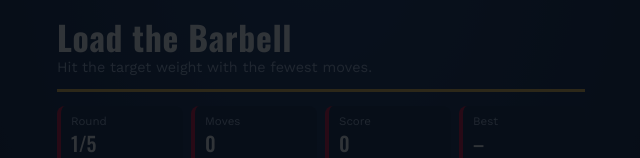
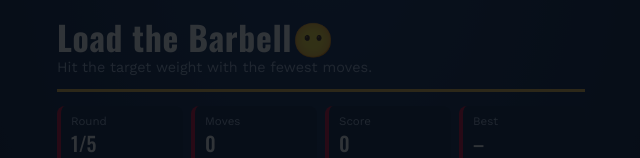
Before and after one commit to ManarALHamad/Barbell2, a plain HTML site: page index.html in a window 1280 px wide. Shown: the top 158 px of the page, without its empty margins (319-959 px from the left). Drawn offline with nearby package versions, Linux system fonts and the light colour scheme.

Commit message:
update header title to include emoji for "Load the Barbell"

```diff
--- a/index.html
+++ b/index.html
@@ -14,7 +14,7 @@
     <header class="masthead">
       <img id="logo" class="logo" src="assets/logo.png" alt="Championship logo">
       <div>
-        <h1>Load the Barbell</h1>
+        <h1>Load the Barbell😶</h1>
         <p class="tagline">Hit the target weight with the fewest moves.</p>
       </div>
     </header>
```
